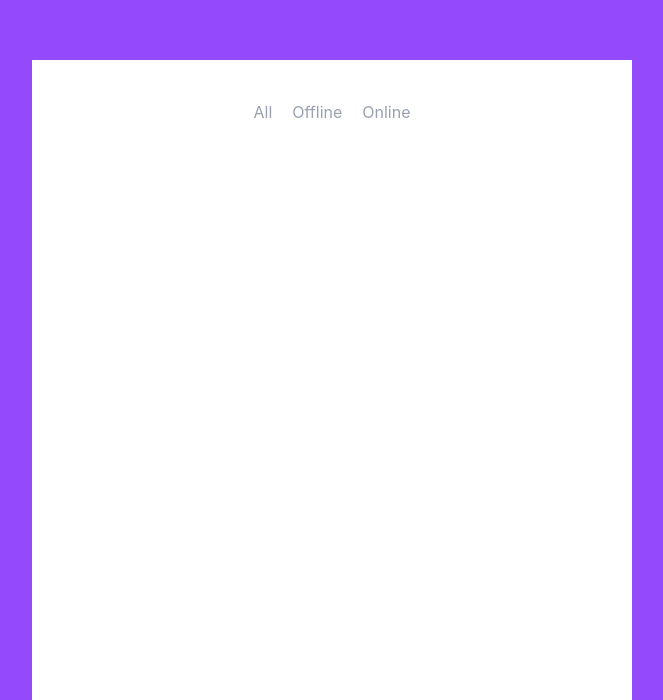
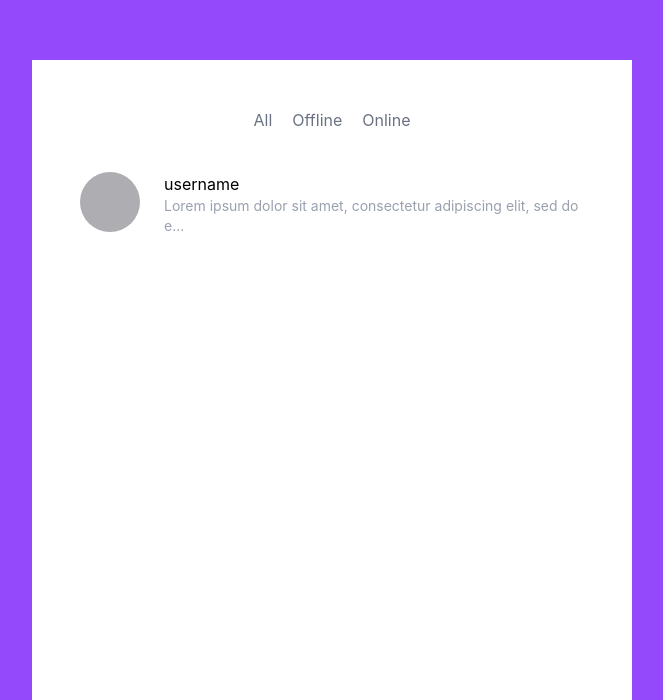
Before and after one commit to COKAIZOKU/twitch-streamers, a Vue app: page / in a window 1280 px wide. Shown: the part 180-880 px from the top of the page, without its empty margins (308-971 px from the left). Built offline with nearby package versions, Linux system fonts and the light colour scheme.

Commit message:
feat: added skeleton of user + username dummy + title dummy + avatar dummy

```diff
--- a/src/components/HelloWorld.vue
+++ b/src/components/HelloWorld.vue
@@ -1,15 +1,30 @@
 <script setup lang="ts">
+const description =
+  'Lorem ipsum dolor sit amet, consectetur adipiscing elit, sed do eiusmod tempor incididunt ut labore et dolore magna aliqua.'
 </script>
+
 
 <template>
   <div class="flex bg-purple-twitch min-h-screen w-screen">
-    <div class="bg-white mx-auto mt-60 h-160 w-150 p-10">
-      <div class="flex gap-5 justify-center text-gray-400 font ">
+    <div class="bg-white mx-auto mt-60 h-160 w-150 p-12">
+      <div class="flex gap-5 justify-center text-gray-500 font mb-10">
         <a>All</a>
         <a>Offline</a>
         <a>Online</a>
       </div>
-
+      <div class="flex gap-6">
+        <img src="/avatar.png" class="w-15 h-15 rounded-full object-cover" />
+        <div class="flex flex-col justify-center">
+          <p class="text-md">username</p>
+          <p class="text-sm text-gray-400">
+            {{
+              description.length > 65
+                ? description.slice(0, 65) + '...'
+                : description
+            }}
+          </p>
+        </div>
+      </div>
     </div>
   </div>
 </template>
```
Also changed, not shown: public/avatar.png.
